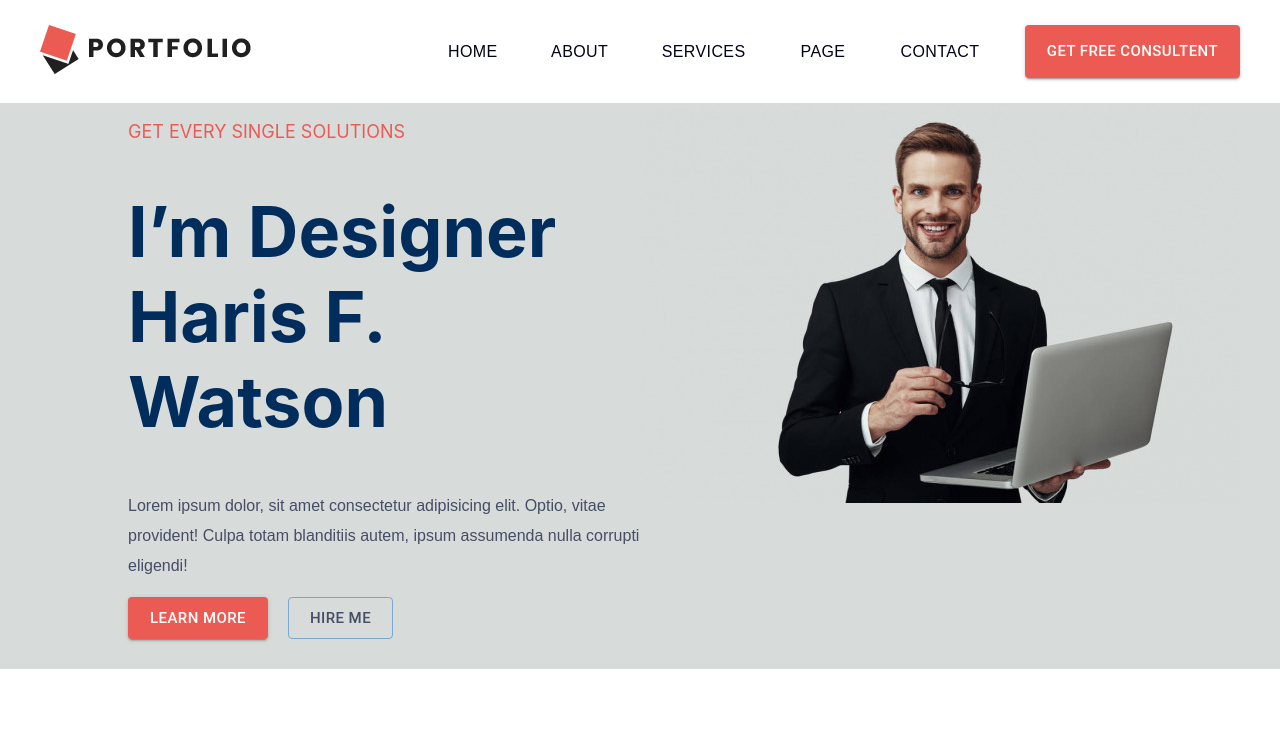
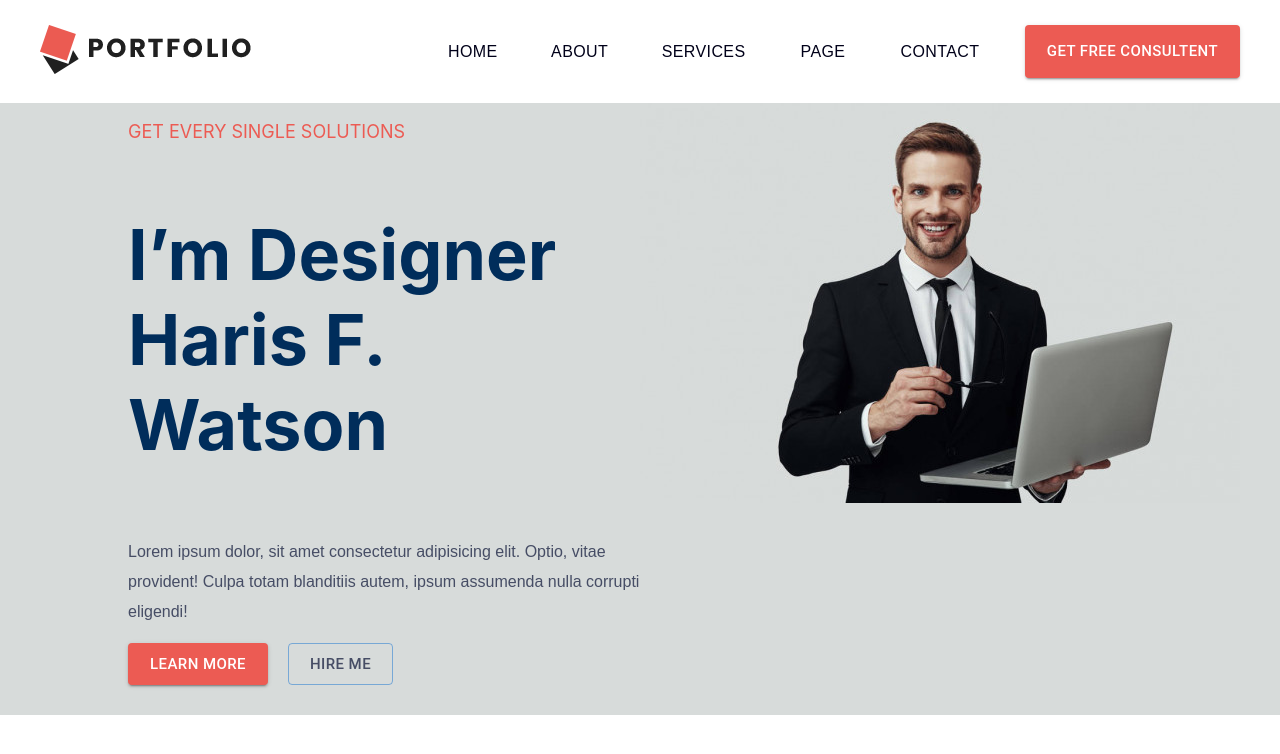
Before and after one commit to AnandPawanipagar/portfolio, a React (Create React App) app: page / in a window 1280 px wide. Shown: the top 754 px of the page. Built offline with nearby package versions, Linux system fonts and the light colour scheme.

Commit message:
Added anmimation for navbar, intro, profilepic

```diff
--- a/src/Components/Home/Intro/Intro.js
+++ b/src/Components/Home/Intro/Intro.js
@@ -15,17 +15,30 @@ const Intro = () => {
     <div className="introOuterContainer">
       <Grid container className="introOuterContainer--container">
         <Grid item xs={6}>
-          <p className="introOuterContainer--container--grid1--firstPara">
+          <motion.p
+            className="introOuterContainer--container--grid1--firstPara"
+            animate={{ fontSize: "18px" }}
+            transition={{ duration: "0.5" }}
+          >
             Get Every Single Solutions
-          </p>
-          <h1 className="introOuterContainer--container--grid1--secondPara">
-            I’m Designer Haris F. Watson
-          </h1>
-          <p className="introOuterContainer--container--grid1--thirdPara">
+          </motion.p>
+          <motion.p
+            className="introOuterContainer--container--grid1--secondPara"
+            animate={{ fontSize: "70px" }}
+            transition={{ duration: "0.5" }}
+          >
+            I’m Designer
+            <br /> Haris F. Watson
+          </motion.p>
+          <motion.p
+            className="introOuterContainer--container--grid1--thirdPara"
+            animate={{ fontSize: "16px" }}
+            transition={{ duration: "0.5" }}
+          >
             Lorem ipsum dolor, sit amet consectetur adipisicing elit. Optio,
             vitae provident! Culpa totam blanditiis autem, ipsum assumenda nulla
             corrupti eligendi!
-          </p>
+          </motion.p>
           <div className="introOuterContainer--container--grid1--hiremeAndLearnMore">
             <LearnMoreButton
               component={motion.div}
@@ -47,7 +60,13 @@ const Intro = () => {
           </div>
         </Grid>
         <Grid item xs={6}>
-          <img src="images/hero.jpg" alt="" />
+          <motion.img
+            initial={{ x: "100vh" }}
+            animate={{ x: 0 }}
+            transition={{ duration: 0.5 }}
+            src="images/hero.jpg"
+            alt=""
+          />
         </Grid>
       </Grid>
     </div>
--- a/src/Components/Home/Intro/Intro.scss
+++ b/src/Components/Home/Intro/Intro.scss
@@ -1,18 +1,15 @@
 .introOuterContainer {
-  background-color: #D7DBDA;
+  background-color: #d7dbda;
 
   .introOuterContainer--container {
     padding-right: 10%;
     padding-left: 10%;
 
     .introOuterContainer--container--grid1--firstPara {
-      font-size: 18px;
-
       color: #ec5b53;
       text-transform: uppercase;
     }
     .introOuterContainer--container--grid1--secondPara {
-      font-size: 70px;
       font-weight: 700;
       margin-bottom: 14 px;
       color: #002d5b;
@@ -22,7 +19,6 @@
     .introOuterContainer--container--grid1--thirdPara {
       font-family: "Rubik", sans-serif;
       color: #464d65;
-      font-size: 16px;
       line-height: 30px;
       font-weight: normal;
     }
--- a/src/Components/Navbar/Navbar.js
+++ b/src/Components/Navbar/Navbar.js
@@ -21,7 +21,7 @@ const tabs = [
 const Navbar = () => {
   return (
     <>
-      <Grid container spacing={0} className="navbarContainer">
+      <Grid container spacing={0} className="navbarContainer" component={motion.div} initial={{y:"-100vh"}} animate={{y:0}} transition={{duration:0.5}}>
         <Grid xs={4} className="navbarContainer--logoGrid">
           <img src="images/logo.webp" alt="Portfolio" />
         </Grid>
```
